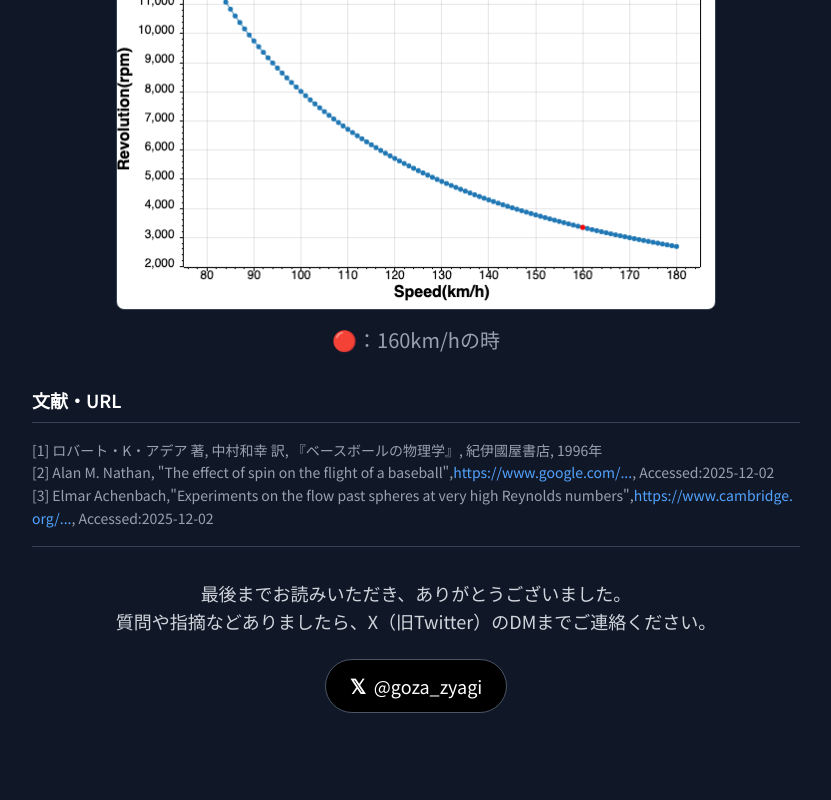
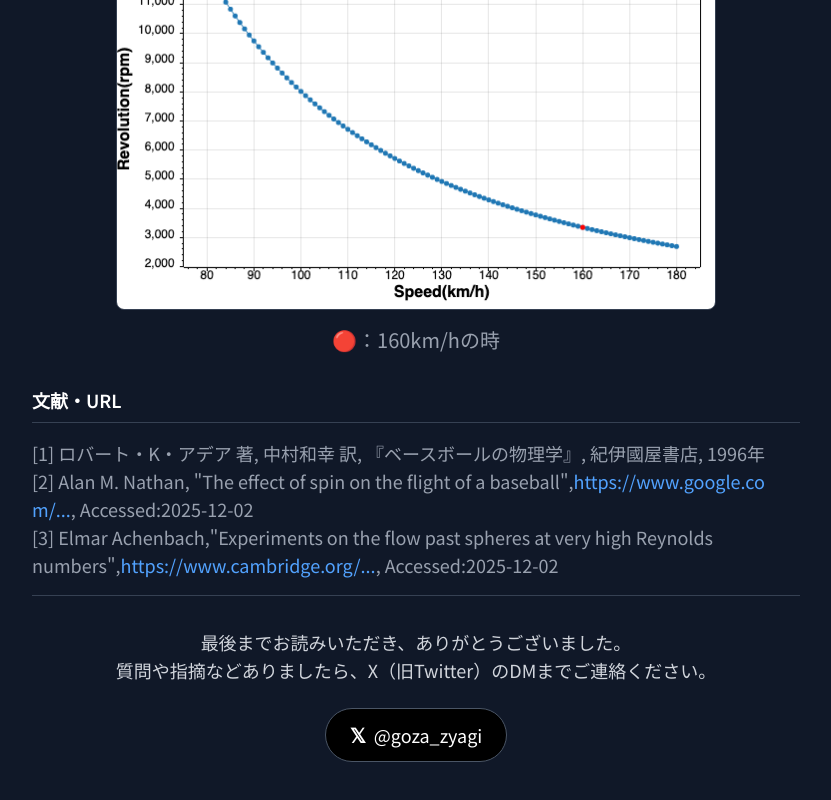
Before and after one commit to goza-run/goza-portfolio, a Next.js app: page /baseball/simulate_detail/Lift in a window 1280 px wide. Shown: the part 7171-7971 px from the top of the page, without its empty margins (224-1055 px from the left). Built offline with nearby package versions, Linux system fonts and the light colour scheme.

Commit message:
デザイン統一(文献)

```diff
--- a/app/baseball/simulate_detail/Lift/page.tsx
+++ b/app/baseball/simulate_detail/Lift/page.tsx
@@ -315,7 +315,7 @@ export default function LiftPage() {
 
             <h2 className="text-lg font-semibold mb-4 border-b border-gray-700 pb-2">文献・URL</h2>
 
-            <p className="text-gray-400 text-left mb-4 leading-relaxed text-sm break-all">
+            <p className="text-gray-400 text-left mb-4">
             [1] ロバート・K・アデア 著, 中村和幸 訳, 『ベースボールの物理学』, 紀伊國屋書店, 1996年<br/>
             [2] Alan M. Nathan, "The effect of spin on the flight of a baseball",
             <Link
--- a/app/baseball/simulate_detail/drag/page.tsx
+++ b/app/baseball/simulate_detail/drag/page.tsx
@@ -282,7 +282,7 @@ export default function DragPage() {
             今回のデータをもとに球速と空気抵抗力の関係を見ると、60~80km/hはおそらくDrag Crisisの影響ですが、それを除いて考えた時に<br/>
             大体二乗に比例していると考えても良いでしょう、よっぽどリアリティを追求したいような変態でなければ。
             </p>
-            <h2 className="text-2xl font-semibold mb-4 border-b border-gray-700 pb-2">文献・URL</h2>
+            <h2 className="text-lg font-semibold mb-4 border-b border-gray-700 pb-2">文献・URL</h2>
             <br/><br/>
             <p className="text-gray-400 text-left mb-4">
             [1] ロバート・K・アデア 著, 中村和幸 訳, 『ベースボールの物理学』, 紀伊國屋書店, 1996年<br/>
```
